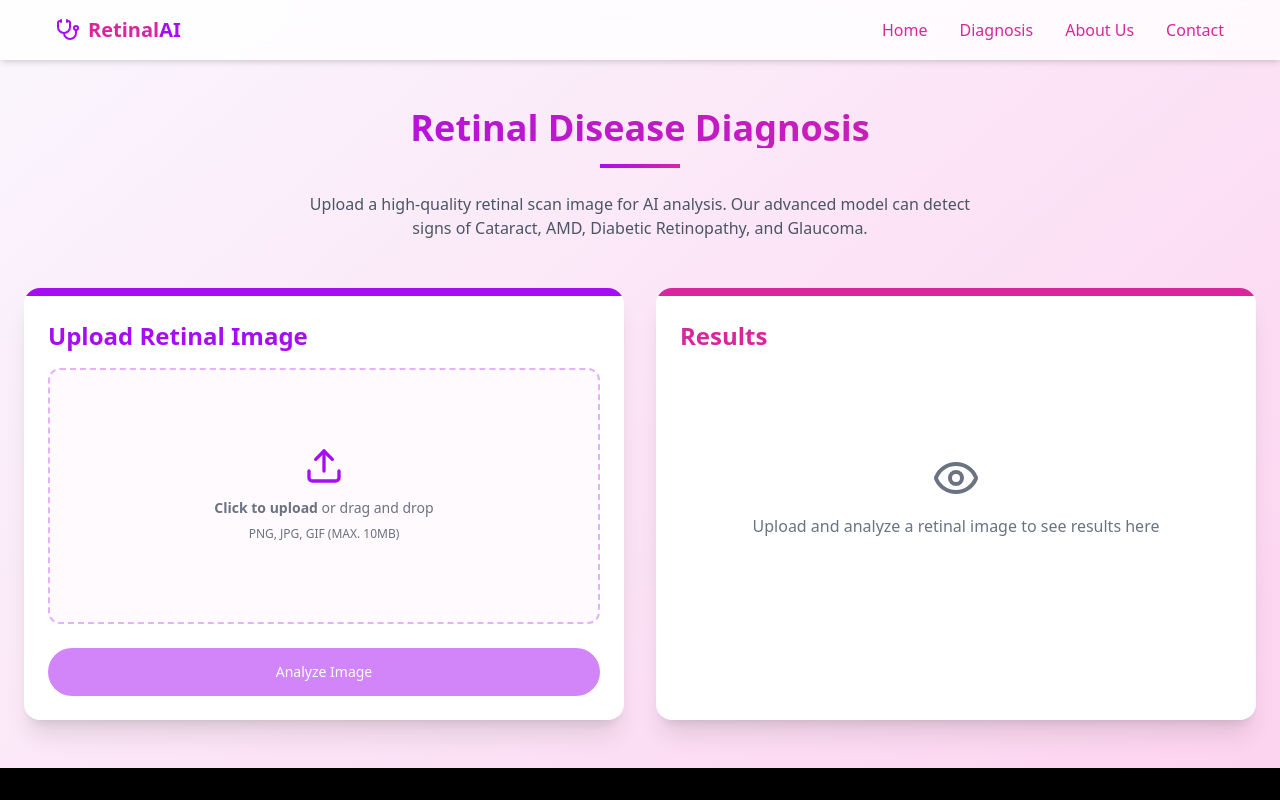
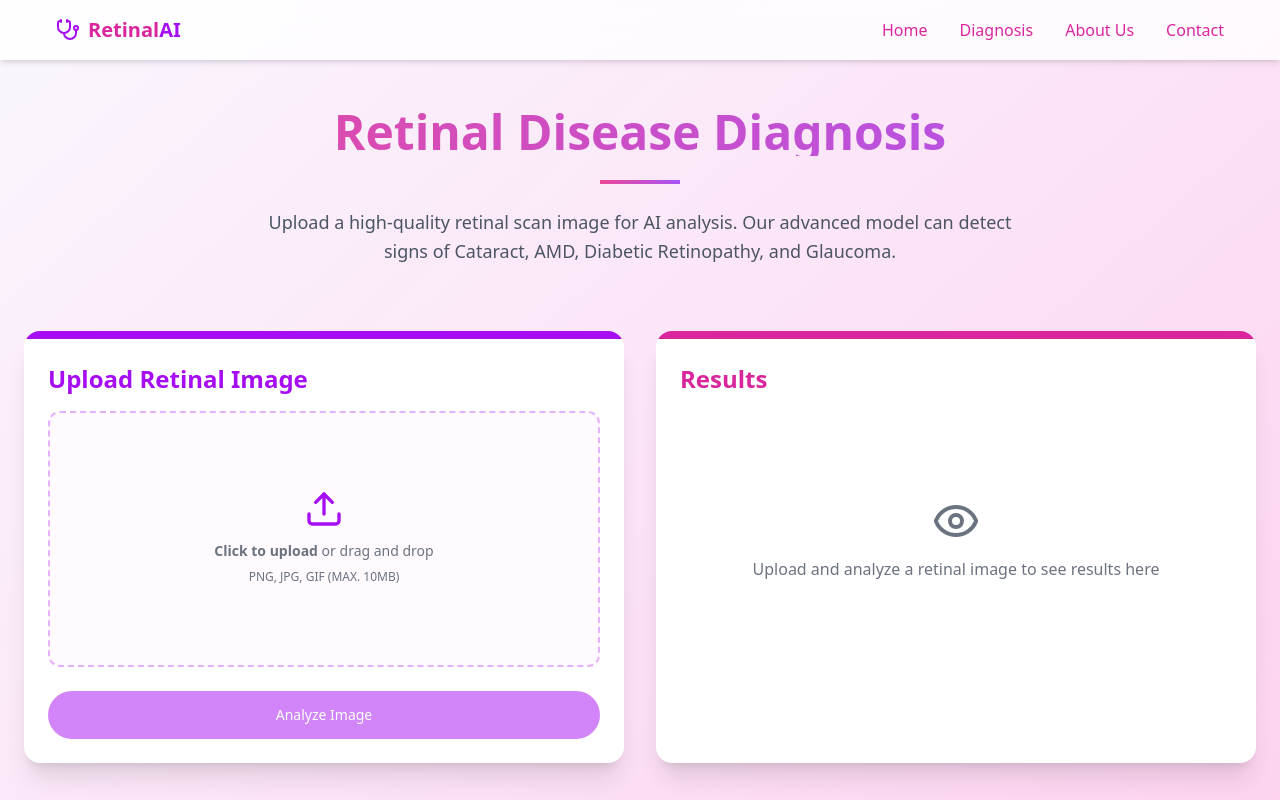
Before and after one commit to neeraj12341/retinal-ai, a React (Vite) app: page /diagnosis in a window 1280 px wide. Shown: the top 800 px of the page. Built offline with nearby package versions, Linux system fonts and the light colour scheme.

Commit message:
Fix: Improve text alignment and spacing
Adjust text alignment and spacing in the Diagnosis and About Us pages to prevent text from being cut off and improve readability.

```diff
--- a/src/pages/About.tsx
+++ b/src/pages/About.tsx
@@ -44,11 +44,12 @@ const About = () => {
 
   return (
     <div className="container mx-auto py-12 px-6">
-      <div className="mb-16">
-        <h1 className="text-5xl font-bold mb-6 text-center bg-clip-text text-transparent bg-gradient-to-r from-primary to-secondary">
+      <div className="mb-16 text-center">
+        <h1 className="text-5xl font-bold mb-6 text-transparent bg-clip-text bg-gradient-to-r from-pink-500 to-purple-500">
           Pioneering AI in Eye Care
         </h1>
-        <p className="text-xl text-foreground/80 max-w-3xl mx-auto text-center font-medium">
+        <div className="h-1 w-20 bg-gradient-to-r from-pink-500 to-purple-500 mx-auto mb-6"></div>
+        <p className="text-xl text-foreground/80 max-w-4xl mx-auto text-center font-medium leading-relaxed">
           Leading the revolution in early detection and management of retinal diseases
           through advanced artificial intelligence.
         </p>
--- a/src/pages/Diagnosis.tsx
+++ b/src/pages/Diagnosis.tsx
@@ -1,3 +1,4 @@
+
 import { useState } from "react";
 import { Button } from "@/components/ui/button";
 import { Card, CardContent } from "@/components/ui/card";
@@ -163,10 +164,12 @@ const Diagnosis = () => {
 
   return (
     <div className="container mx-auto py-12 px-6">
-      <div className="text-center mb-12">
-        <h1 className="text-4xl font-bold mb-4 bg-clip-text text-transparent bg-gradient-to-r from-primary to-secondary">Retinal Disease Diagnosis</h1>
-        <div className="h-1 w-20 bg-gradient-to-r from-primary to-secondary mx-auto mb-6"></div>
-        <p className="text-gray-600 max-w-2xl mx-auto">
+      <div className="text-center mb-16"> {/* Increased bottom margin */}
+        <h1 className="text-5xl font-bold mb-6 text-transparent bg-clip-text bg-gradient-to-r from-pink-500 to-purple-500">
+          Retinal Disease Diagnosis
+        </h1>
+        <div className="h-1 w-20 bg-gradient-to-r from-pink-500 to-purple-500 mx-auto mb-6"></div>
+        <p className="text-gray-600 max-w-3xl mx-auto text-lg leading-relaxed"> {/* Increased max-width and added leading-relaxed */}
           Upload a high-quality retinal scan image for AI analysis. Our advanced model can
           detect signs of Cataract, AMD, Diabetic Retinopathy, and Glaucoma.
         </p>
```
